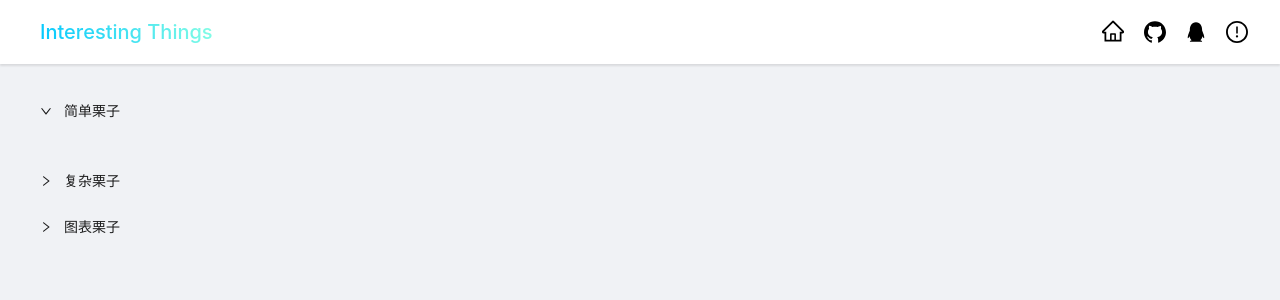
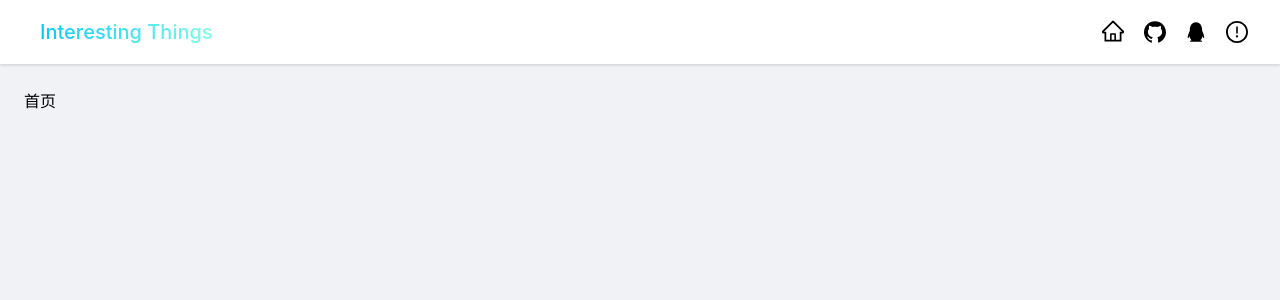
Before and after one commit to Wang-Qing1/interest-web, a React (Create React App) app: page / in a window 1280 px wide. Shown: the top 300 px of the page. Built offline with nearby package versions, Linux system fonts and the light colour scheme.

Commit message:
页面调整

```diff
--- a/src/components/Simple/Simple.js
+++ /dev/null
@@ -1,38 +0,0 @@
-/**
- * 简单栗子 归集处
- */
-import './Simple.css';
-import React from "react";
-import {Card, Col, Row} from "antd";
-import {SimpleElements} from "../../config/HomeContentConfig";
-import {NavLink} from "react-router-dom";
-import {DoubleRightOutlined} from "@ant-design/icons";
-
-export default class Simple extends React.Component {
-  renderContent(data) {
-    if (!data || !Array.isArray(data)) {
-      return null;
-    }
-    return data.map((item, index) => {
-      return (
-        <Col span={6} key={index}>
-          <Card
-            title={item.title}
-            bordered={false}
-            extra={<NavLink to={item.path}>Go<DoubleRightOutlined /></NavLink>}
-          >
-            {item.desc}
-          </Card>
-        </Col>
-      );
-    })
-  }
-
-  render() {
-    return (
-      <Row gutter={[8,8]} wrap={true}>
-        {this.renderContent(SimpleElements)}
-      </Row>
-    );
-  }
-}
--- a/src/pages/Home/Home.js
+++ b/src/pages/Home/Home.js
@@ -3,38 +3,12 @@
  */
 import './Home.css';
 import Base from "../Base/Base";
-import {Badge, Collapse, Tooltip} from "antd";
-import Simple from "../../components/Simple/Simple";
-import Complex from "../../components/Complex/Complex";
-import Chart from "../../components/Chart/Chart";
-import {ChartElements, ComplexElements, SimpleElements} from "../../config/HomeContentConfig";
 
 export default class Home extends Base {
-
-  renderHeaderTitle(title, desc, size) {
-    return (
-      <Tooltip title={desc} placement={"topLeft"}>
-        <Badge count={size} size={"small"} offset={[10,4]}>
-          {title}
-        </Badge>
-      </Tooltip>
-    );
-  }
-
   renderContent() {
     return (
       <div className={'app-home'}>
-        <Collapse defaultActiveKey={"simple"} ghost={true} accordion>
-          <Collapse.Panel key={"simple"} header={this.renderHeaderTitle("简单栗子", null, SimpleElements.length)}>
-            <Simple />
-          </Collapse.Panel>
-          <Collapse.Panel key={"complex"} header={this.renderHeaderTitle("复杂栗子", null, ComplexElements.length)}>
-            <Complex />
-          </Collapse.Panel>
-          <Collapse.Panel key={'chart'} header={this.renderHeaderTitle("图表栗子", null, ChartElements.length)}>
-            <Chart />
-          </Collapse.Panel>
-        </Collapse>
+        首页
       </div>
     );
   }
```
Also changed, not shown: src/components/Chart/Chart.js (deleted, +0 -9 lines), src/components/Complex/Complex.js (deleted, +0 -9 lines), src/components/Chart/Chart.css (deleted), src/components/Complex/Complex.css (deleted), src/components/Simple/Simple.css (deleted).
